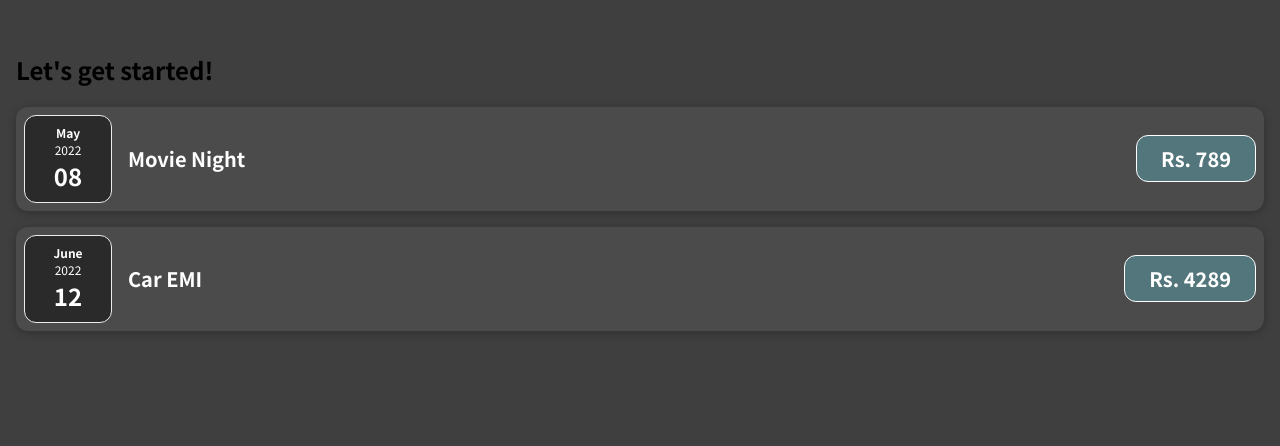
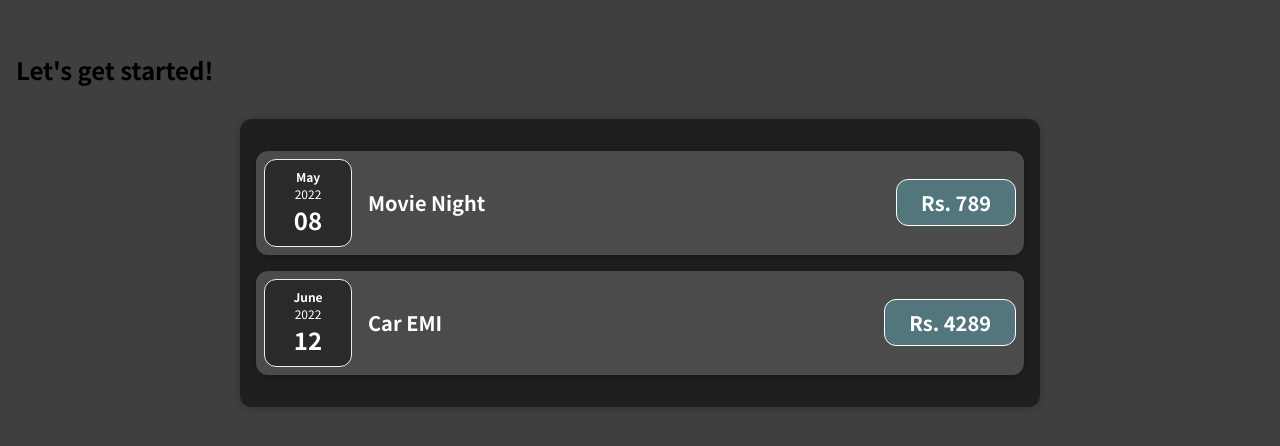
Before and after one commit to thekavish/react-complete-guide, a React (Create React App) app: page / in a window 1280 px wide. Shown: the top 446 px of the page. Built offline with nearby package versions, Linux system fonts and the light colour scheme.

Commit message:
The Concept of "Composition" ("children props")

```diff
--- /dev/null
+++ b/src/components/Card.css
@@ -0,0 +1,4 @@
+.card {
+    border-radius: 12px;
+    box-shadow: 0 1px 8px rgba(0, 0, 0, 0.25);
+}
--- /dev/null
+++ b/src/components/Card.js
@@ -0,0 +1,9 @@
+import './Card.css';
+
+function Card(props) {
+    const classes = 'card ' + props.className;
+
+    return <div className={classes}>{props.children}</div>;
+}
+
+export default Card
--- a/src/components/ExpenseItem.css
+++ b/src/components/ExpenseItem.css
@@ -2,10 +2,8 @@
     display: flex;
     justify-content: space-between;
     align-items: center;
-  box-shadow: 0 2px 8px rgba(0, 0, 0, 0.25);
     padding: 0.5rem;
     margin: 1rem 0;
-  border-radius: 12px;
     background-color: #4b4b4b;
 }
 
--- a/src/components/ExpenseItem.js
+++ b/src/components/ExpenseItem.js
@@ -1,15 +1,16 @@
 import './ExpenseItem.css';
 import ExpenseDate from "./ExpenseDate";
+import Card from "./Card";
 
 function ExpenseItem(props) {
     return (
-        <div className="expense-item">
+        <Card className="expense-item">
             <ExpenseDate date={props.date}></ExpenseDate>
             <div className="expense-item__description">
                 <h2>{props.title}</h2>
                 <div className="expense-item__price">Rs. {props.amount}</div>
             </div>
-        </div>
+        </Card>
     );
 }
 
--- a/src/components/Expenses.css
+++ b/src/components/Expenses.css
@@ -4,6 +4,4 @@
     margin: 2rem auto;
     width: 50rem;
     max-width: 95%;
-    border-radius: 12px;
-    box-shadow: 0 1px 8px rgba(0, 0, 0, 0.25);
 }
--- a/src/components/Expenses.js
+++ b/src/components/Expenses.js
@@ -1,11 +1,12 @@
 import './Expenses.css'
 import ExpenseItem from "./ExpenseItem";
+import Card from "./Card";
 
 function Expenses(props) {
     const list = props.list;
 
     return (
-        <div>
+        <Card className="expenses">
             <ExpenseItem
                 date={list[0].date}
                 title={list[0].title}
@@ -14,7 +15,7 @@ function Expenses(props) {
                 date={list[1].date}
                 title={list[1].title}
                 amount={list[1].amount}></ExpenseItem>
-        </div>
+        </Card>
     );
 }
 
```
Lines whose indentation alone changed are shown as unchanged.
